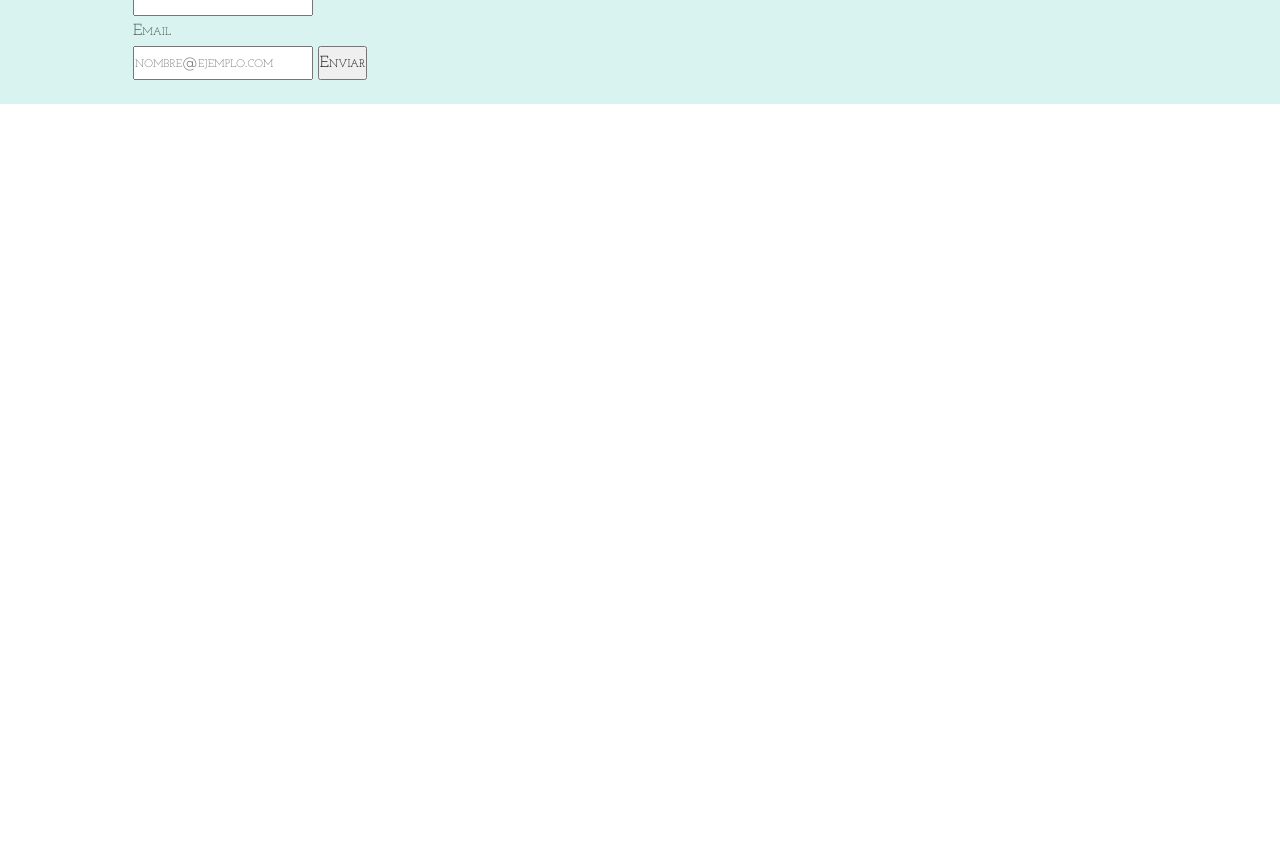
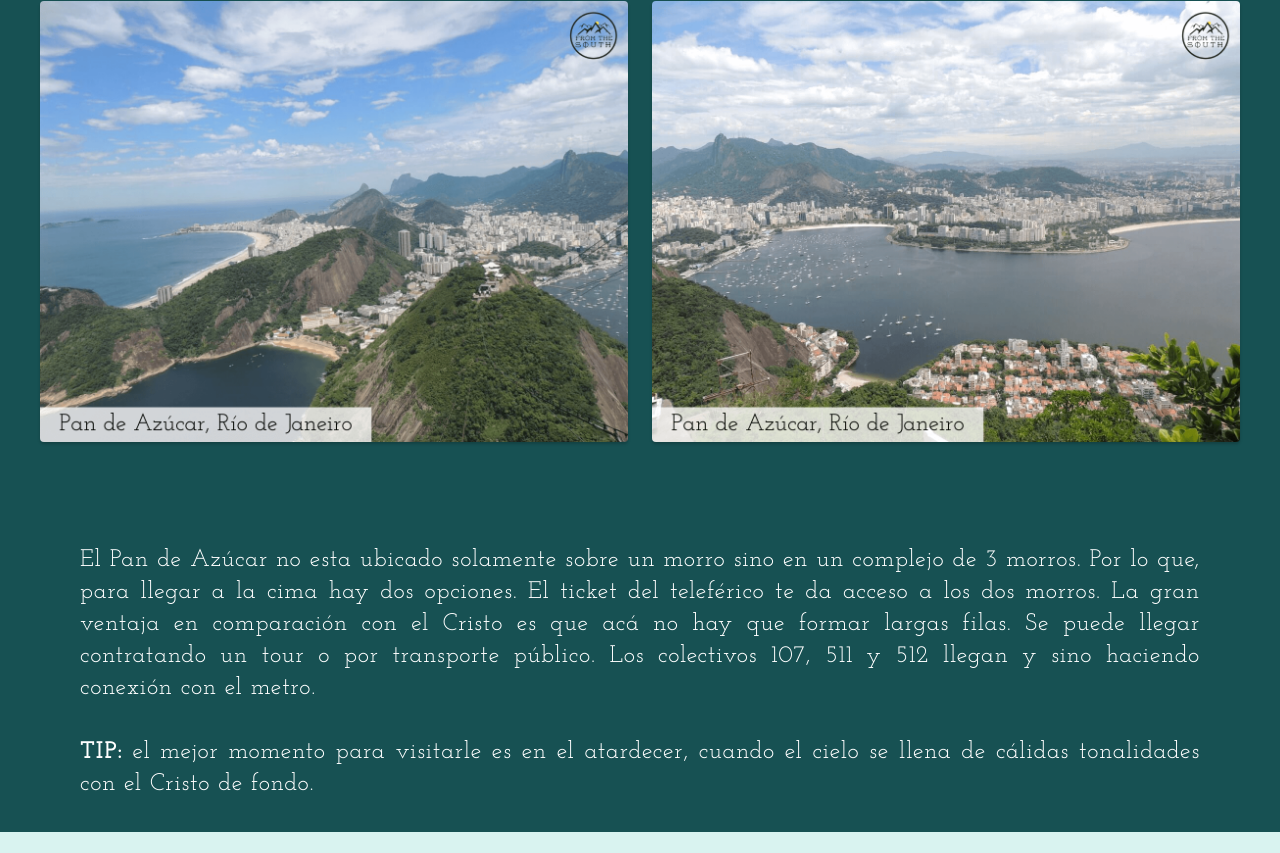
Before and after one commit to rociosoldati/fromthesouth, a plain HTML site: page rio.html in a window 1280 px wide. Shown: the part 1841-2694 px from the top of the page. Before the commit the page ends 1945 px from the top, so only its background shows below. Drawn offline with nearby package versions, Linux system fonts and the light colour scheme.

Commit message:
fotos pan de azucar

```diff
--- a/rio.html
+++ b/rio.html
@@ -79,6 +79,25 @@
         <p>La estatua se terminó de construir en 1931 y mide 30 metros de alto y es una de las siete maravillas del mundo. Cuenta con las vistas panorámicas más lindas de la ciudad y también de la bahía de Guanabara. Existen diferentes formas de llegar, la primera y más simple es contratando un tour. Obviamente no es la alternativa más barata pero si la más sencilla. También podés llegar en transporte público. El ascenso al Cristo puede realizarse a pie, en auto o en tren. Si elegís subir en tren te recomendamos comprar los tickets con anticipación para evitar las largas filas.</p>
         <p><strong>TIP 1:</strong> chequeá el pronóstico ya que si está nublado no vas a poder ver nada ya que las nubes cubren toda la vista.</p>
         <p><strong>TIP 2:</strong> el mejor momento del día para ir es por la mañana ya que por la tarde el sol molesta para sacar fotos.</p>
+        <h4>2. Pan de Azúcar:</h4>
+        <div class="gallery-container">
+          <div class="tz-gallery">
+            <div class="row">
+              <div class="col-sm-8 col-md-6">
+                <a class="lightbox" href="#">
+                  <img src="Imagenes/pandeazucar.png" alt="Pan de Azúcar, Río de Janeiro" title="Pan de Azúcar, Río de Janeiro">
+                </a>
+              </div>
+              <div class="col-sm-8 col-md-6">
+                  <a class="lightbox" href="#">
+                    <img src="Imagenes/pan.png" alt="Pan de Azúcar, Río de Janeiro" title="Pan de Azúcar, Río de Janeiro">
+                  </a>
+              </div>
+            </div>
+          </div>
+      </div>
+      <p>El Pan de Azúcar no esta ubicado solamente sobre un morro sino en un complejo de 3 morros. Por lo que, para llegar a la cima hay dos opciones. El ticket del teleférico te da acceso a los dos morros. La gran ventaja en comparación con el Cristo es que acá no hay que formar largas filas. Se puede llegar contratando un tour o por transporte público. Los colectivos 107, 511 y 512 llegan y sino haciendo conexión con el metro.</p>
+      <p><strong>TIP:</strong> el mejor momento para visitarle es en el atardecer, cuando el cielo se llena de cálidas tonalidades con el Cristo de fondo.</p>
     </section>
     <footer class="footer flex-container1 section__color--claro">
         <div>
```
Also changed, not shown: Imagenes/pan.png (added), Imagenes/pandeazucar.png (added).
